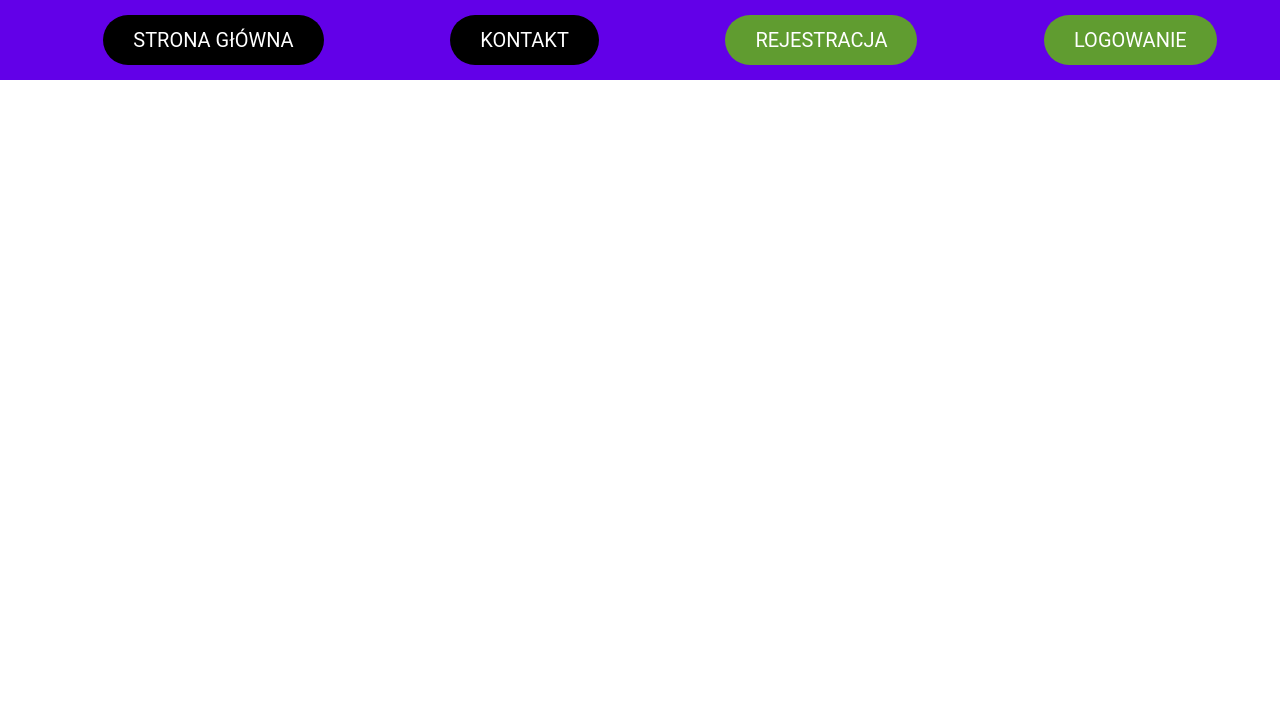
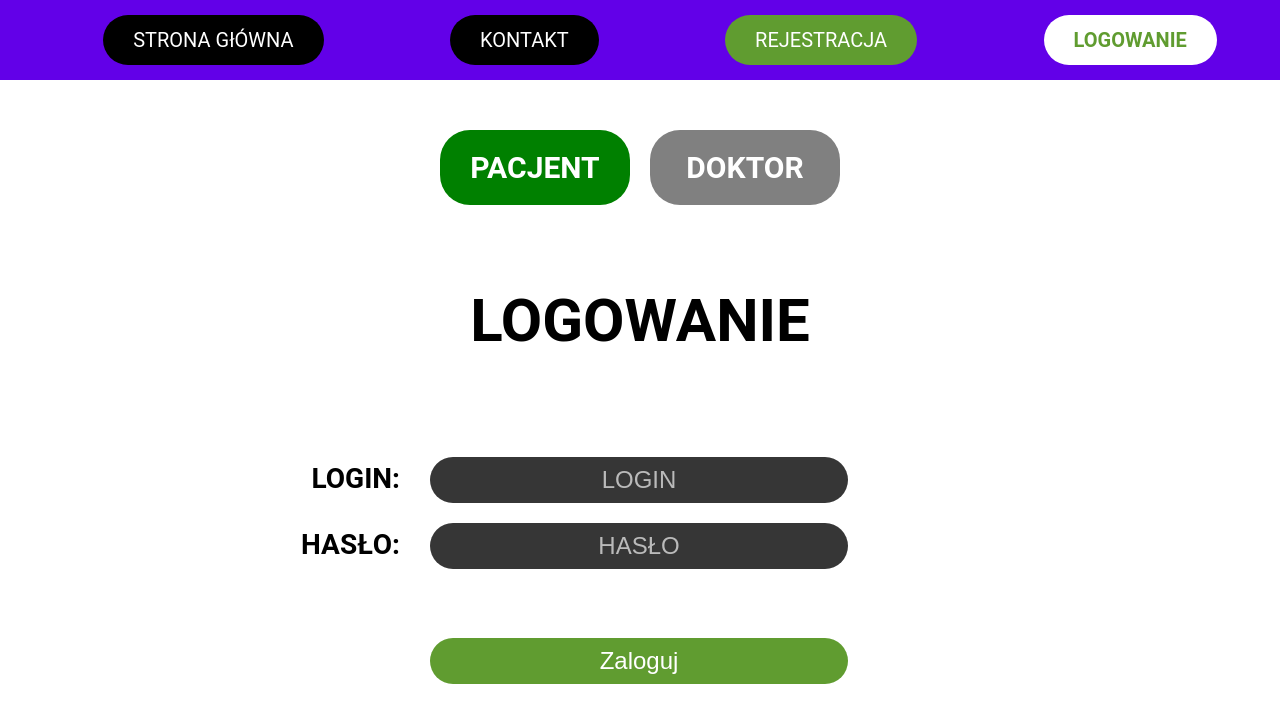
Before and after one commit to MichalKapa/PatientRegistrationSystem, a React (Create React App) app in the folder frontend/: page /login/patient in a window 1280 px wide. Shown: the top 722 px of the page. Built offline with nearby package versions, Linux system fonts and the light colour scheme.

Commit message:
Added login options for 3 user roles.

```diff
--- a/frontend/src/App.tsx
+++ b/frontend/src/App.tsx
@@ -15,7 +15,7 @@ function App() {
       <Routes>
         <Route path="/" element={<Home/>} />
         <Route path="/register" element={<Register/>} />
-        <Route path="/login" element={<Login/>} />
+        <Route path="/login/:role" element={<Login/>} />
         <Route path="/contact" element={<Contact/>} />
         <Route path="/booking/:id" element={<Booking/>} />
         <Route path="/terms" element={<Terms/>} />
--- a/frontend/src/components/Header.tsx
+++ b/frontend/src/components/Header.tsx
@@ -2,8 +2,8 @@ import "../styles/Header.scss";
 import HeaderButton from "./HeaderButton";
 
 const Header = () => {
-    const user: string = 'g'
-    switch(user) {
+    const role: string = 'g'
+    switch(role) {
         case 'p': {
             return (
             <nav id='header'>
@@ -30,7 +30,7 @@ const Header = () => {
                         <HeaderButton text={"REJESTRACJA"} primaryColor={"#609C30"} secondaryColor={"white"} link={"/register"} />
                     </li>
                     <li>
-                        <HeaderButton text={"LOGOWANIE"} primaryColor={"#609C30"} secondaryColor={"white"} link={"/login"} />
+                        <HeaderButton text={"LOGOWANIE"} primaryColor={"#609C30"} secondaryColor={"white"} link={"/login/patient"} />
                     </li>
                 </ul>
             </nav>
--- a/frontend/src/pages/Booking.tsx
+++ b/frontend/src/pages/Booking.tsx
@@ -153,8 +153,8 @@ function Booking() {
         <div className="hour_column">
           <ul>
             {timeSlots.map((slot, index) => (
-              <li key={index} className={slot.isPast ? 'past' : ''}>
-                <h6 className="prevent_select" id={date + index} onClick={() => handleClick(index, date, slot.dayIndex)}>{slot.time}</h6>
+              <li key={index}>
+                <h6 className={`prevent_select ${slot.isPast ? 'past' : ''}`} id={date + index} onClick={() => handleClick(index, date, slot.dayIndex)}>{slot.time}</h6>
               </li>
             ))}
           </ul>
@@ -222,8 +222,8 @@ function Booking() {
   function displayConfirmation(index: number, date: string, dayIndex: number) {
     document.getElementById("confirmation")!.style.display = "block"
     document.getElementById("calendar")!.style.display = "none"
-
-    document.getElementById("datetime")!.innerHTML = daysDict[date.split(".")[0]] + " " + hourArray[index] + " - " + getNextWorkingDates().split(", ")[0]
+    console.log(dayIndex)
+    document.getElementById("datetime")!.innerHTML = daysDict[date.split(".")[0]] + " " + hourArray[index] + " - " + getNextWorkingDates().split(",")[dayIndex * 2]
   }
 
   function hideConfirmation() {
--- a/frontend/src/pages/Login.tsx
+++ b/frontend/src/pages/Login.tsx
@@ -3,8 +3,11 @@ import 'react-toastify/dist/ReactToastify.css'
 import { ToastContainer, toast } from 'react-toastify'
 import '../styles/Register.scss';
 import '../styles/Login.scss';
+import { useParams } from 'react-router-dom';
 
 function Login() {
+
+  const { role } = useParams()
 
   interface User {
     login: string,
@@ -32,13 +35,28 @@ const onSubmit = (e: { preventDefault: () => void; }) => {
         login: login,
         password: password
     }
-    alert("zaloguj")
-    // dispatch(loginU(user))
+
+    switch (role) {
+      case "patient":
+        alert("zaloguj_patient(login, password)")
+        break;
+      case "doctor":
+        alert("zaloguj_doctor(login, password)")
+        break;
+      case "admin":
+        alert("zaloguj_admin(login, password)")
+        break;
+    }
 }
 
+  if (["admin", "patient", "doctor"].includes(role as string)) {
     return (
       <div id='register_page'>
         <ToastContainer className={"toast"} />
+        <div className='login_buttons'>
+          <a href="/login/patient" className={`login_button_patient ${role === 'patient' ? '': 'login_button_gray'}`}>PACJENT</a>
+          <a href="/login/doctor" className={`login_button_doctor ${role === 'doctor' ? '' : 'login_button_gray'} `}>DOKTOR</a>
+        </div>
         <h1 className='main_text login_text'>LOGOWANIE</h1>
         <form id="sign_up_form" onSubmit={onSubmit}>
           <div className='input_container'>
@@ -51,11 +69,19 @@ const onSubmit = (e: { preventDefault: () => void; }) => {
           </div>
           <div className='input_container login_accept'>
             <div className='column3'></div>
-          <input id="form_submit" className='input_buttons accept_button' type="submit" placeholder="Submit" value="Zaloguj"/>
+            <input id="form_submit" className={`input_buttons accept_button ${role === 'doctor' ? 'login_button_doctor' : ''} ${role === 'admin' ? 'login_button_admin' : ''}`} type="submit" placeholder="Submit" value="Zaloguj"/>
           </div>
         </form>
       </div>
     )
   }
 
+  else {
+    return (
+      <div id='register_page'>
+      </div>
+    )
+  }
+}
+
 export default Login
--- a/frontend/src/styles/Base.scss
+++ b/frontend/src/styles/Base.scss
@@ -14,6 +14,8 @@ $color_blue_calendar: #0061F3;
 $color_gray_calendar: #CCC;
 $color_dark_gray_calendar: #636363;
 $color_lime_calendar: #C8FF9C;
+$color_calendar_past: #636363;
+$color_calendar_reserved: #CCCCCC;
 
 
 .buttons {
--- a/frontend/src/styles/Booking.scss
+++ b/frontend/src/styles/Booking.scss
@@ -208,18 +208,13 @@
     }
 }
 
+.past {
+    background-color: $color_calendar_past;
+}
 
-
-
-
-
-
-
-
-
-
-
-
+.reserved {
+    background-color: $color_calendar_reserved;
+}
 
 .prevent_select {
     -webkit-user-select: none; /* Safari */
--- a/frontend/src/styles/Login.scss
+++ b/frontend/src/styles/Login.scss
@@ -1,4 +1,9 @@
+@import './Base.scss';
+
 .login_text {
+    width: 500px;
+    display: block;
+    margin: 30px auto 100px !important;
     margin-top: 120px;
     margin-bottom: 110px;
 }
@@ -6,3 +11,38 @@
 .login_accept {
     margin-top: 70px;
 }
+
+.login_buttons {
+    display: flex;
+    width: 420px;
+    margin: 20px auto 50px;
+
+    a {
+        color: white;
+        padding: 20px;
+        text-decoration: none;
+        border-radius: 30px;
+        font-size: 30px;
+        margin: 30px auto;
+        text-align: center;
+        width: 150px;
+
+    }
+}
+
+
+.login_button_admin {
+    background-color: red;
+}
+
+.login_button_doctor {
+    background-color: blue;
+}
+
+.login_button_patient {
+    background-color: green;
+}
+
+.login_button_gray {
+    background-color: gray;
+}
```
Lines whose indentation alone changed are shown as unchanged.
